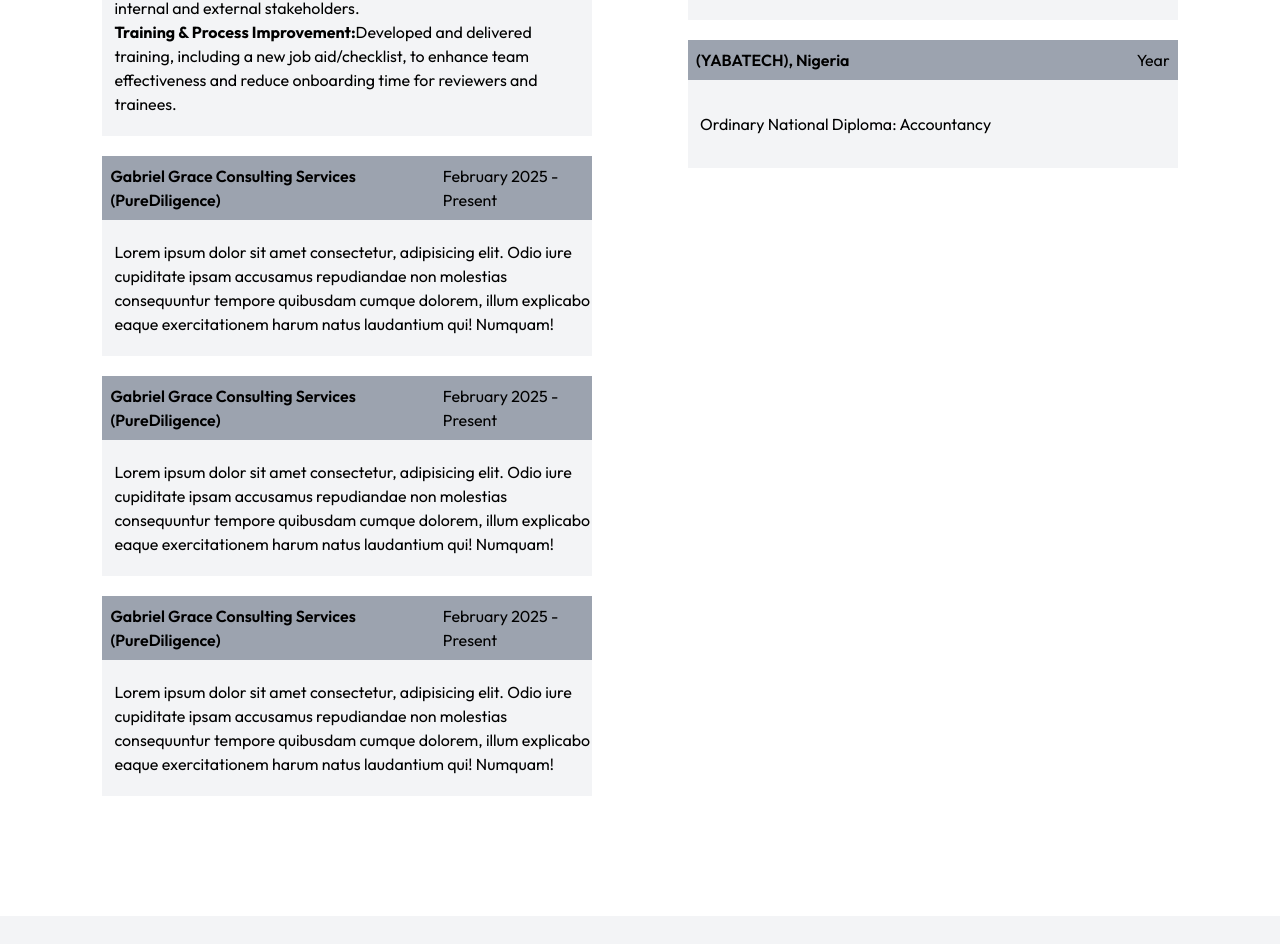
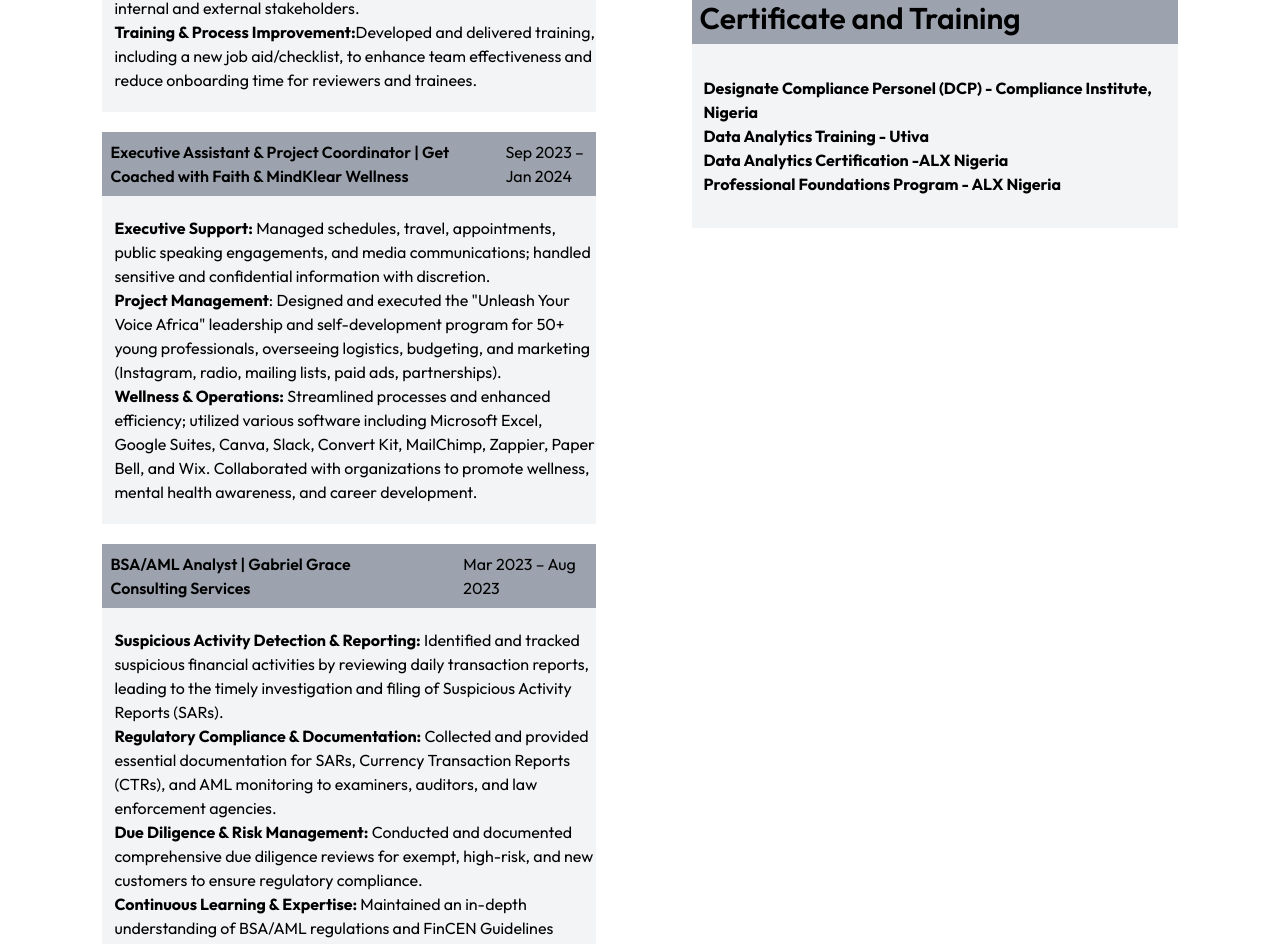
Before and after one commit to Agbakay/toyin-adebesin-portfolio, a React (Vite) app in the folder Landing Page/: page /about in a window 1280 px wide. Shown: the part 1780-2724 px from the top of the page. Built offline with nearby package versions, Linux system fonts and the light colour scheme.

Commit message:
Update work Experience, Training and Certificate

```diff
--- a/Landing Page/src/components/About/WorkExperience.jsx
+++ b/Landing Page/src/components/About/WorkExperience.jsx
@@ -4,11 +4,13 @@ const WorkExperience = () => {
   return (
     <div className="px-[8%]">
       <div className="md:flex gap-24">
-        <div>
+        <div className="basis-1/2">
           <h1 className="text-3xl md:text-4xl text-left">Work Experience</h1>
           <div className="my-5 bg-gray-100 pb-5">
             <div className="job-title flex mb-5 mt-5 justify-between gap-10 bg-gray-400 p-2">
               <h1 className="font-semibold">
+                {" "}
+                <span className="text-cyan-950 ">Sanction Analyst</span> |
                 Gabriel Grace Consulting Services (PureDiligence)
               </h1>
               <h3>February 2025 - Present </h3>
@@ -40,63 +42,80 @@ const WorkExperience = () => {
               </ul>
             </div>
           </div>
-          <div className="bg-gray-100 pb-5 my-5">
+
+          <div className="my-5 bg-gray-100 pb-5">
             <div className="job-title flex mb-5 mt-5 justify-between gap-10 bg-gray-400 p-2">
               <h1 className="font-semibold">
-                Gabriel Grace Consulting Services (PureDiligence)
+                Executive Assistant & Project Coordinator | Get Coached with
+                Faith & MindKlear Wellness
               </h1>
-              <h3>February 2025 - Present </h3>
+              <h3>Sep 2023 – Jan 2024</h3>
             </div>
             <div className="job-discription pl-3">
-              Lorem ipsum dolor sit amet consectetur, adipisicing elit. Odio
-              iure cupiditate ipsam accusamus repudiandae non molestias
-              consequuntur tempore quibusdam cumque dolorem, illum explicabo
-              eaque exercitationem harum natus laudantium qui! Numquam!
+              <ul>
+                <li>
+                  <b>Executive Support:</b> Managed schedules, travel,
+                  appointments, public speaking engagements, and media
+                  communications; handled sensitive and confidential information
+                  with discretion.
+                </li>
+                <li>
+                  <b>Project Management</b>: Designed and executed the "Unleash
+                  Your Voice Africa" leadership and self-development program for
+                  50+ young professionals, overseeing logistics, budgeting, and
+                  marketing (Instagram, radio, mailing lists, paid ads,
+                  partnerships).
+                </li>
+                <li>
+                  <b>Wellness & Operations:</b> Streamlined processes and
+                  enhanced efficiency; utilized various software including
+                  Microsoft Excel, Google Suites, Canva, Slack, Convert Kit,
+                  MailChimp, Zappier, Paper Bell, and Wix. Collaborated with
+                  organizations to promote wellness, mental health awareness,
+                  and career development.
+                </li>
+              </ul>
             </div>
           </div>
           <div className="my-5 bg-gray-100 pb-5">
             <div className="job-title flex mb-5 mt-5 justify-between gap-10 bg-gray-400 p-2">
               <h1 className="font-semibold">
-                Gabriel Grace Consulting Services (PureDiligence)
+                BSA/AML Analyst | Gabriel Grace Consulting Services
               </h1>
-              <h3>February 2025 - Present </h3>
+              <h3>Mar 2023 – Aug 2023</h3>
             </div>
             <div className="job-discription pl-3">
-              Lorem ipsum dolor sit amet consectetur, adipisicing elit. Odio
-              iure cupiditate ipsam accusamus repudiandae non molestias
-              consequuntur tempore quibusdam cumque dolorem, illum explicabo
-              eaque exercitationem harum natus laudantium qui! Numquam!
-            </div>
-          </div>
-          <div className="my-5 bg-gray-100 pb-5">
-            <div className="job-title flex mb-5 mt-5 justify-between gap-10 bg-gray-400 p-2">
-              <h1 className="font-semibold">
-                Gabriel Grace Consulting Services (PureDiligence)
-              </h1>
-              <h3>February 2025 - Present </h3>
-            </div>
-            <div className="job-discription pl-3">
-              Lorem ipsum dolor sit amet consectetur, adipisicing elit. Odio
-              iure cupiditate ipsam accusamus repudiandae non molestias
-              consequuntur tempore quibusdam cumque dolorem, illum explicabo
-              eaque exercitationem harum natus laudantium qui! Numquam!
+              <ul>
+                <li>
+                  <b>Suspicious Activity Detection & Reporting:</b> Identified
+                  and tracked suspicious financial activities by reviewing daily
+                  transaction reports, leading to the timely investigation and
+                  filing of Suspicious Activity Reports (SARs).
+                </li>
+                <li>
+                  <b>Regulatory Compliance & Documentation:</b> Collected and
+                  provided essential documentation for SARs, Currency
+                  Transaction Reports (CTRs), and AML monitoring to examiners,
+                  auditors, and law enforcement agencies.
+                </li>
+                <li>
+                  <b>Due Diligence & Risk Management:</b> Conducted and
+                  documented comprehensive due diligence reviews for exempt,
+                  high-risk, and new customers to ensure regulatory compliance.
+                </li>
+                <li>
+                  <b>Continuous Learning & Expertise: </b>Maintained an in-depth
+                  understanding of BSA/AML regulations and FinCEN Guidelines
+                  through continuous training, ensuring proficiency in detecting
+                  money laundering and fraud schemes.
+                </li>
+              </ul>
             </div>
           </div>
         </div>
         <div>
           <h1 className="text-3xl md:text-4xl">Education</h1>
-          <div className="my-5 bg-gray-100 pb-5">
-            <div className=" job-title flex mb-5 mt-5 justify-between gap-10 bg-gray-400 p-2">
-              <h1 className="font-semibold">MS in Finance (In View)</h1>
-              <h3>Year </h3>
-            </div>
-            <div className="job-discription pl-3">
-              Lorem ipsum dolor sit amet consectetur, adipisicing elit. Odio
-              iure cupiditate ipsam accusamus repudiandae non molestias
-              consequuntur tempore quibusdam cumque dolorem, illum explicabo
-              eaque exercitationem harum natus laudantium qui! Numquam!
-            </div>
-          </div>
+
           <div className="my-5 pb-5 bg-gray-100">
             <div className="job-title flex mb-5 mt-5 justify-between gap-10 bg-gray-400 p-2">
               <h1 className="font-semibold">
@@ -118,6 +137,34 @@ const WorkExperience = () => {
               Ordinary National Diploma: Accountancy
             </div>
           </div>
+          <div className="my-5 pb-5 bg-gray-100">
+            <h1></h1>
+            <div className="job-title flex mb-5 mt-5 justify-between gap-10 bg-gray-400 p-2">
+              <h1 className="font-semibold text-3xl">
+                Certificate and Training
+              </h1>
+              <h3></h3>
+            </div>
+            <div className="job-discription p-3">
+              <ul>
+                <li>
+                  <b>
+                    Designate Compliance Personel (DCP) - Compliance Institute,
+                    Nigeria
+                  </b>
+                </li>
+                <li>
+                  <b>Data Analytics Training - Utiva</b>
+                </li>
+                <li>
+                  <b>Data Analytics Certification -ALX Nigeria</b>
+                </li>
+                <li>
+                  <b>Professional Foundations Program - ALX Nigeria</b>
+                </li>
+              </ul>
+            </div>
+          </div>
         </div>
       </div>
     </div>
```
